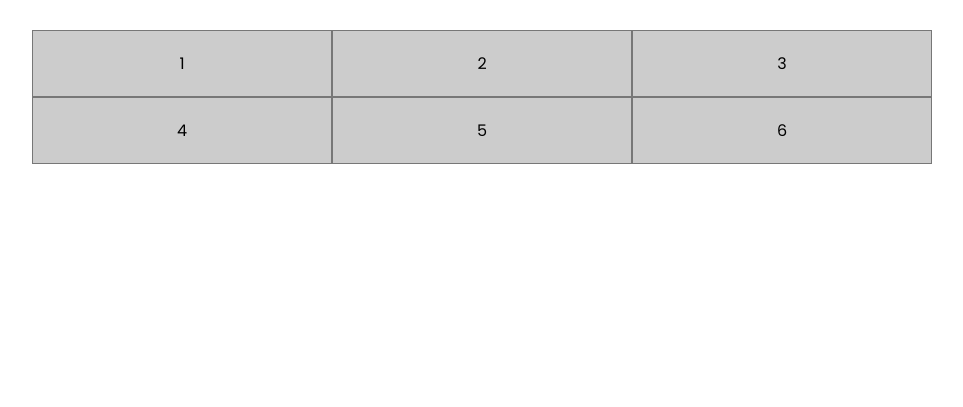
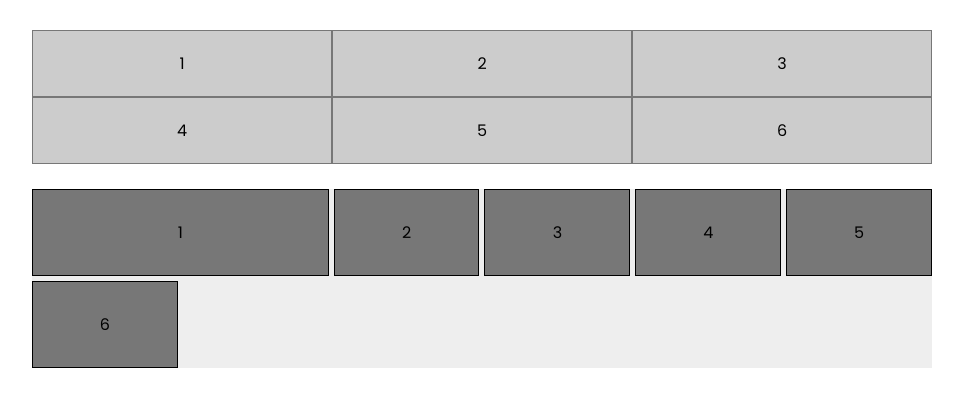
Before and after one commit to Robeeen/my-leetcode-hackerank, a PHP site: page /test.html in a window 1280 px wide. Shown: the top 407 px of the page, without its empty margins (158-1121 px from the left). Run offline with PHP 8.4, Linux system fonts and the light colour scheme.

Commit message:
css updates

```diff
--- a/style.css
+++ b/style.css
@@ -4,6 +4,7 @@ body{
     margin: 30px;
     font-family: "Poppins";
 }
+/*For the first container on test.html*/
 .grid-container{
     background-color: #eee;
     max-width: 900px;
@@ -17,3 +18,24 @@ body{
     padding: 20px;
     border: 1px solid #777;
 }
+
+/*For the second container in test.html*/
+.grid-test-1{
+    background-color: #eee;
+    max-width: 900px;
+    display: grid;
+    margin: 0 auto;
+    row-gap: 5px;
+    column-gap: 5px;
+    grid-template-columns: repeat(6, 1fr);
+}
+
+.grid-test-1 > div{
+    background-color: #777;
+    border: 1px solid;
+    padding: 30px;
+    text-align: center;
+}
+.grid-test-1 > div:nth-child(1) {
+    grid-column: 1 / span 2;
+}
--- a/test.html
+++ b/test.html
@@ -15,6 +15,15 @@
             <div>5</div>
             <div>6</div>
         </div>
+        <br />
+        <div class="grid-test-1">
+            <div>1</div>
+            <div>2</div>
+            <div>3</div>
+            <div>4</div>
+            <div>5</div>
+            <div>6</div>
+        </div>
 
 <script src="index" defer></script>
 </body>
```
